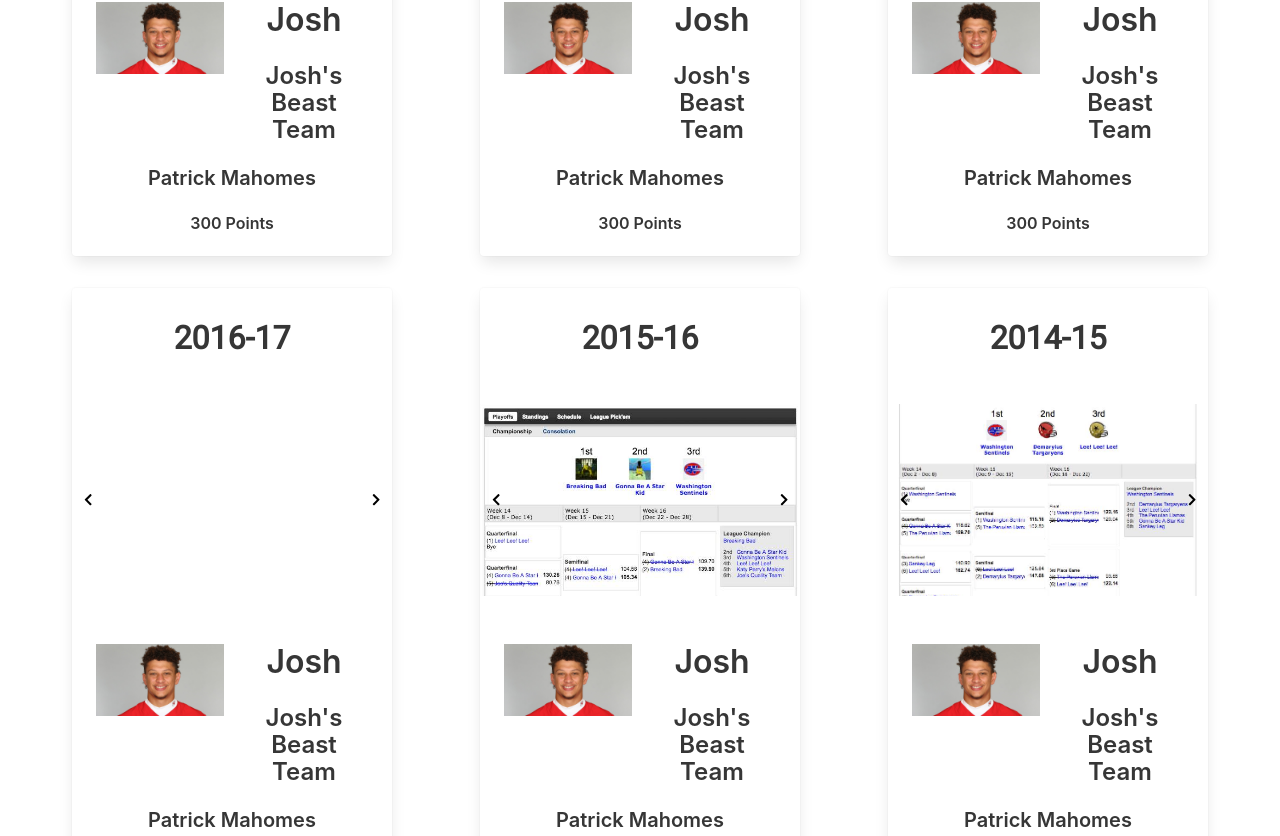
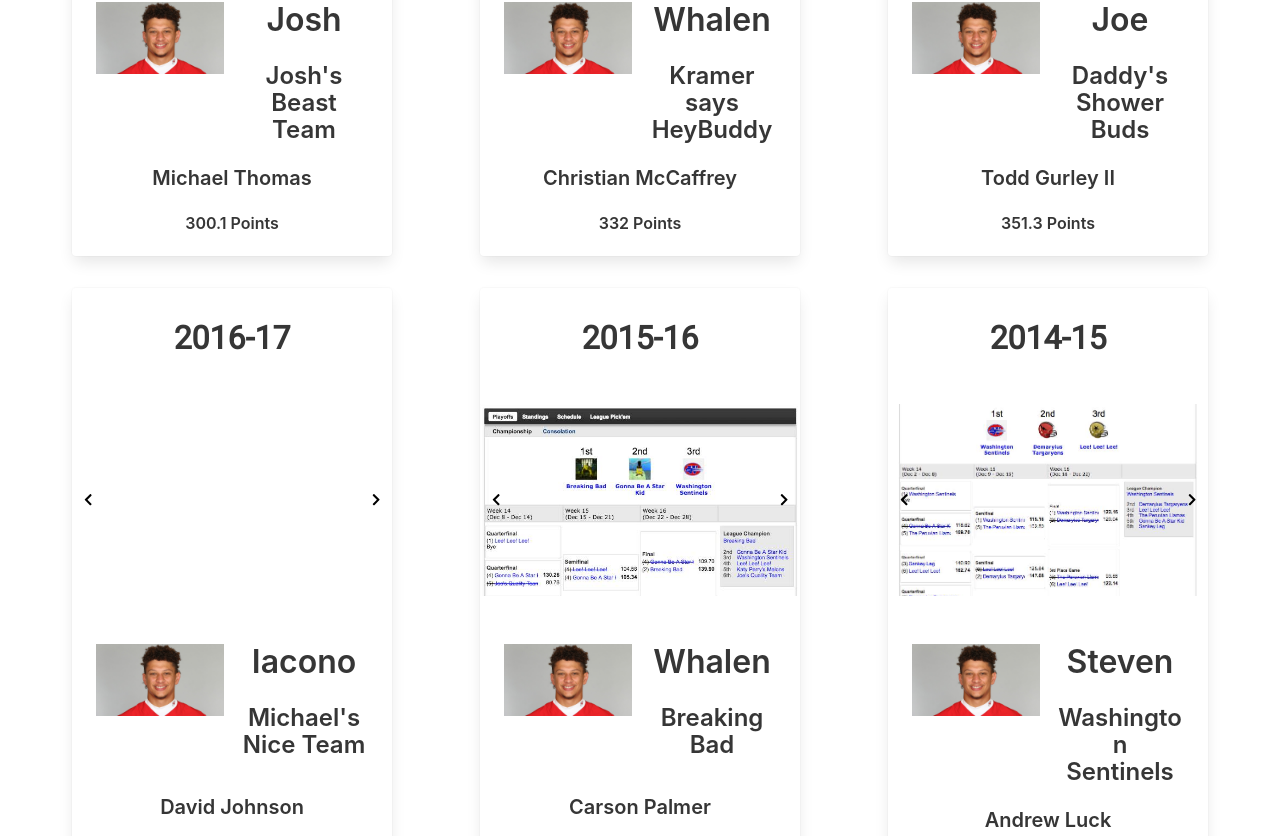
Before and after one commit to gdelv/fantasyWebsite, a React (Create React App) app: page /history in a window 1280 px wide. Shown: the part 664-1500 px from the top of the page. Built offline with nearby package versions, Linux system fonts and the light colour scheme.

Commit message:
added history data pics and info

```diff
--- a/src/data/index.js
+++ b/src/data/index.js
@@ -14,65 +14,65 @@ import winningTeamImg1516 from '../images/15-16/15-16winningteam.jpg'
 export const historyArr = [
     {
         year: '2019-20',
-        sliderPicsArr: [bracket1314, standings1314, winningTeamImg1314],
+        sliderPicsArr: [],
         profilePic: prof1,
         ownerName: 'Josh',
         teamName: "Josh's Beast Team",
-        teamMVP: "Patrick Mahomes",
-        mvpPoints: 300
+        teamMVP: "Michael Thomas",
+        mvpPoints: 300.1
     },
     {
         year: '2018-19',
         sliderPicsArr: [],
         profilePic: prof1,
-        ownerName: 'Josh',
-        teamName: "Josh's Beast Team",
-        teamMVP: "Patrick Mahomes",
-        mvpPoints: 300
+        ownerName: 'Whalen',
+        teamName: "Kramer says HeyBuddy",
+        teamMVP: "Christian McCaffrey",
+        mvpPoints: 332
     },
     {
         year: '2017-18',
         sliderPicsArr: [],
         profilePic: prof1,
-        ownerName: 'Josh',
-        teamName: "Josh's Beast Team",
-        teamMVP: "Patrick Mahomes",
-        mvpPoints: 300
+        ownerName: 'Joe',
+        teamName: "Daddy's Shower Buds",
+        teamMVP: "Todd Gurley II",
+        mvpPoints: 351.3
     },
     {
         year: '2016-17',
         sliderPicsArr: [],
         profilePic: prof1,
-        ownerName: 'Josh',
-        teamName: "Josh's Beast Team",
-        teamMVP: "Patrick Mahomes",
-        mvpPoints: 300
+        ownerName: 'Iacono',
+        teamName: "Michael's Nice Team",
+        teamMVP: "David Johnson",
+        mvpPoints: 367.8
     },
     {
         year: '2015-16',
         sliderPicsArr: [bracket1516, standings1516, winningTeamImg1516],
         profilePic: prof1,
-        ownerName: 'Josh',
-        teamName: "Josh's Beast Team",
-        teamMVP: "Patrick Mahomes",
-        mvpPoints: 300
+        ownerName: 'Whalen',
+        teamName: "Breaking Bad",
+        teamMVP: "Carson Palmer",
+        mvpPoints: 320.24
     },
     {
         year: '2014-15',
         sliderPicsArr: [bracket1415, standings1415, winningTeamImg1415],
         profilePic: prof1,
-        ownerName: 'Josh',
-        teamName: "Josh's Beast Team",
-        teamMVP: "Patrick Mahomes",
-        mvpPoints: 300
+        ownerName: 'Steven',
+        teamName: "Washington Sentinels",
+        teamMVP: "Andrew Luck",
+        mvpPoints: 367.47
     },
     {
         year: '2013-14',
         sliderPicsArr: [bracket1314, standings1314, winningTeamImg1314],
         profilePic: prof1,
-        ownerName: 'Josh',
-        teamName: "Josh's Beast Team",
-        teamMVP: "Patrick Mahomes",
-        mvpPoints: 300
+        ownerName: 'Tommy',
+        teamName: "The Stugots",
+        teamMVP: "Matt Forte",
+        mvpPoints: 300.3
     }
 ]
```
Also changed, not shown: src/images/iacono.JPG (added), 1 other file (tests, documents, lock files or other folders).
